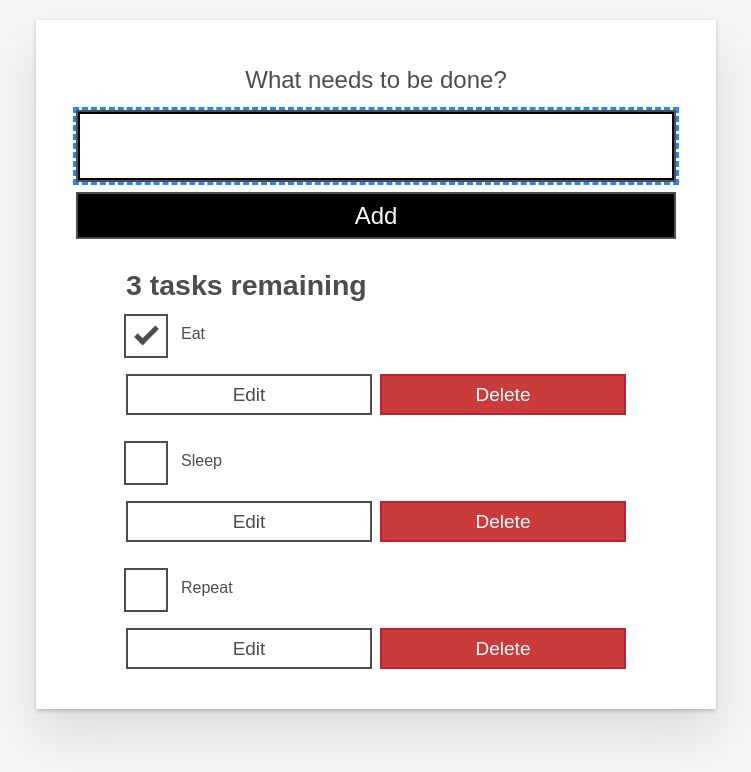
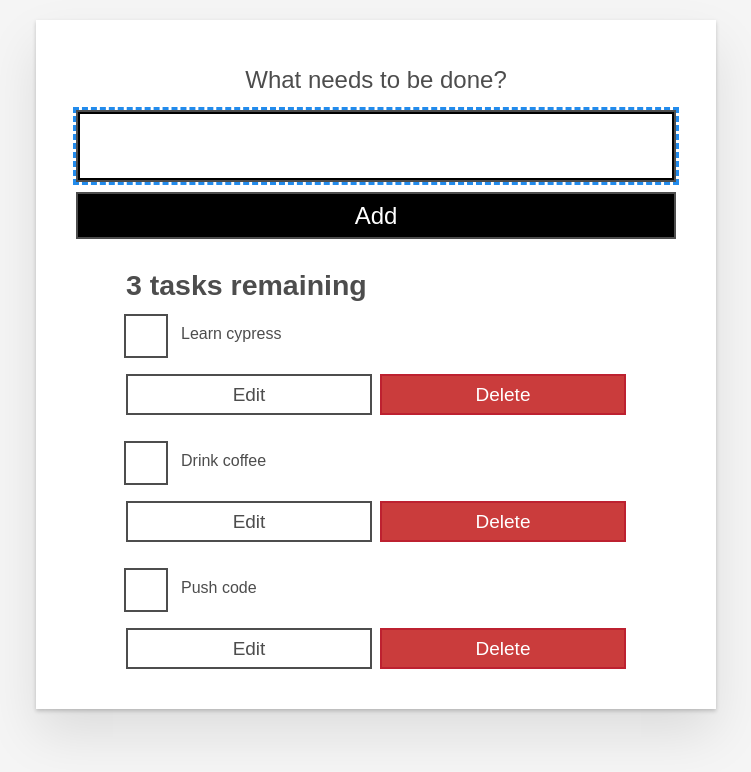
Before and after one commit to ryan-at-cypress/cypress-react-task, a React (Create React App) app: page / in a window 1280 px wide. Shown: the top 772 px of the page, without its empty margins (264-1015 px from the left). Built offline with nearby package versions, Linux system fonts and the light colour scheme.

Commit message:
changed tasks counter to track only active tasks remaining

```diff
--- a/src/App.js
+++ b/src/App.js
@@ -45,6 +45,24 @@ function App(props) {
     setTasks(updatedTasks);
   }
 
+  function getActiveTaskCount(params) {
+    let activeTasks = 0;
+    // return activeTasks;
+
+    // loop through tasks
+    // count completed
+
+    let a = tasks.slice();
+    let aLength = a.length;
+    for (let i = 0; i < aLength; i++) {
+        console.log(a[i]);
+        if (a[i].completed == false) {
+          activeTasks++;
+        }
+    }
+    return activeTasks;
+  }
+
   const [tasks, setTasks] = useState(props.tasks);
 
   // maps objects from DATA to taskList
@@ -63,7 +81,8 @@ function App(props) {
 
   // get length of tasks
   const tasksNoun = taskList.length !== 1 ? 'tasks' : 'task';
-  const headingText = `${taskList.length} ${tasksNoun} remaining`;
+  // const headingText = `${taskList.length} ${tasksNoun} remaining`;
+  const headingText = `${getActiveTaskCount()} ${tasksNoun} remaining`;
 
   return (
     <div className="todoapp stack-large">
--- a/src/index.js
+++ b/src/index.js
@@ -6,9 +6,9 @@ import reportWebVitals from './reportWebVitals';
 
 // An arrary of objects to represent our initial todos
 const DATA = [
-  { id: "todo-0", name: "Eat", completed: true },
-  { id: "todo-1", name: "Sleep", completed: false },
-  { id: "todo-2", name: "Repeat", completed: false }
+  { id: "todo-0", name: "Learn cypress", completed: false },
+  { id: "todo-1", name: "Drink coffee", completed: false },
+  { id: "todo-2", name: "Push code", completed: false }
 ];
 
 ReactDOM.render(
```
Also changed, not shown: 2 other files (tests, documents, lock files or other folders).
